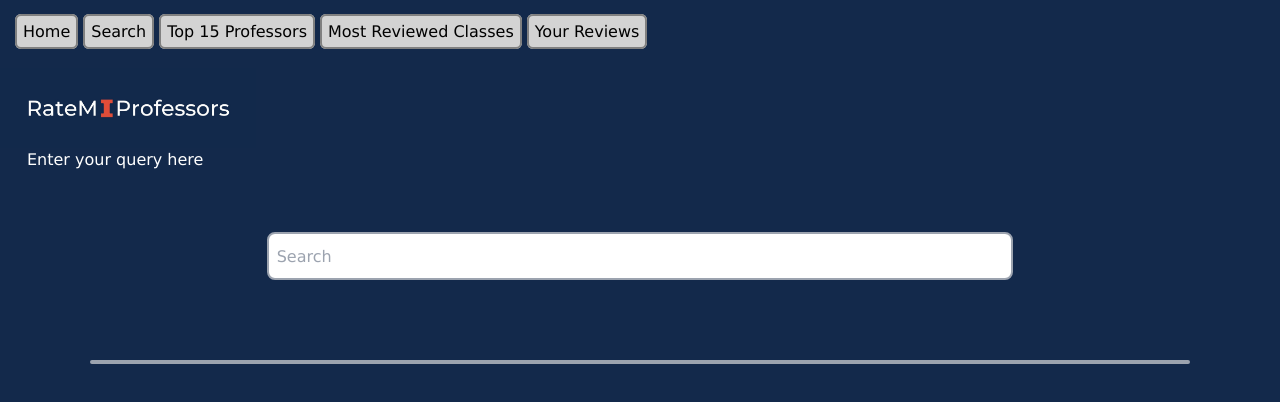
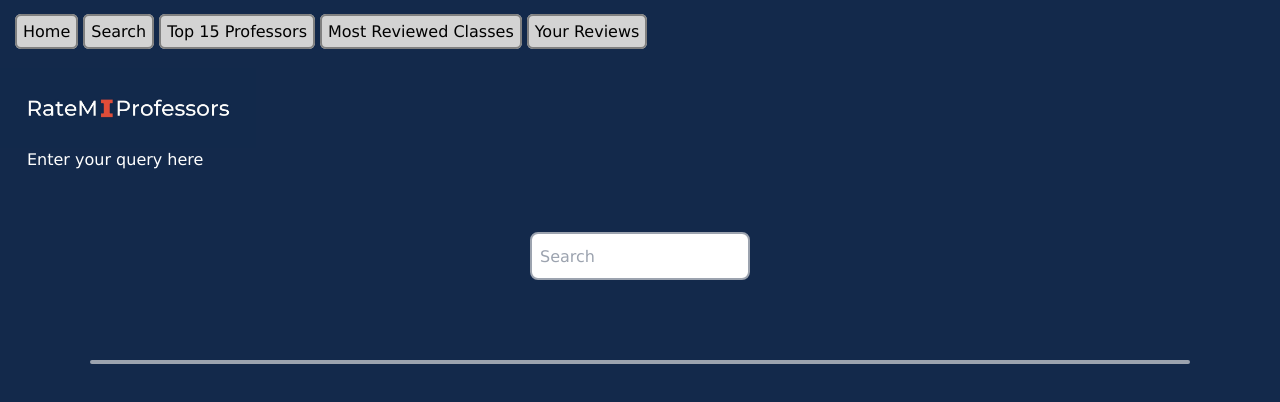
Before and after one commit to briannajzhang/RateMIProfessors, a React (Create React App) app: page /search in a window 1280 px wide. Shown: the top 402 px of the page. Built offline with nearby package versions, Linux system fonts and the light colour scheme.

Commit message:
fixed UI for search and reviews pages

```diff
--- a/src/Reviews.js
+++ b/src/Reviews.js
@@ -183,24 +183,27 @@
 
     return <body>
         <div className="logo"></div>
-        <section className="body">
+        <section className="body_txt">
             <div>
                 <div className="page_txt">
-                Your NetID: <input type="text" value={student} onChange={(e) => setStudent(e.target.value)} />
+                    <body>
+                        Your NetID:
+                    </body>
+                    <br />
+                    <input type="text" value={student} onChange={(e) => setStudent(e.target.value)} />
                 </div>
 
+                <div className="page_txt">
                 <div className="write-review">
-                    <div className="page_txt">
                     <br />
+                    <body>
                         Write a review:
+                    </body>
                     <br />
-                    </div>
-                    <div className="page_txt">
                     <select value={dept ?? "Select a department"} onChange={(e) => setDept(e.target.value)}>
                         <option value="">Select a department</option>
                         {depts.map(d => <option value={d.id}>{d.id + " - " + d.name}</option>)}
                     </select>
-                    </div>
                     {dept && <br />}
                     {dept && <select value={course ?? "Select a course"} onChange={(e) => setCourse(e.target.value)}>
                         <option value="">Select a course</option>
@@ -223,16 +226,25 @@
                             <p>{review ? "Update " : "Write "}Your Review:</p>
                             <textarea style={{ width: '70%', height: '150px' }} value={reviewInput} onChange={(e) => setReviewInput(e.target.value)} />
                             <br />
-                            Rating:<input type="number" value={ratingInput} onChange={(e) => setRatingInput(e.target.value)} />/5
+                            <p>
+                            Rating (out of 5):
+                            </p>
+                            <input type="number" value={ratingInput} onChange={(e) => setRatingInput(e.target.value)} />
                             <br />
                             <button className="border-2 border-gray-400 h-8 px-2 rounded-lg" onClick={() => { review ? updateReview() : addReview() }}>{review ? "Update" : "Post"}</button>
+                            <br />
                             {review && <button className="border-2 border-gray-400 h-8 px-2 rounded-lg" onClick={() => deleteReview()}>Remove</button>}
                         </div>
                     )}
                 </div>
+                </div>
                 <div className="existing-reviews">
+                    <body>
                     Your reviews:
+                    </body>
+
                     <br/>
+                    <body>
                         {reviews.map((r,i) => {
                             return <div className="existing-review-box" key={i}>
                                 <p>{`${r.courseNumber} - ${r.rating}/5`}</p>
@@ -240,6 +252,7 @@
                                 <p>{`${r.semester} - ${r.crn}`}</p>
                             </div>
                         })}
+                    </body>
                 </div>
             </div>
         </section>
--- a/src/Search.js
+++ b/src/Search.js
@@ -102,14 +102,16 @@
             <div className="logo"></div>
             <div className="page_txt"> Enter your query here </div>
             <div className="flex justify-center pt-10 pb-10">
+                <div className="body_txt">
                     <input
-                    className="border-2 border-gray-400 h-12 px-2 rounded-lg w-7/12"
+                        className="border-2 border-gray-400 h-12 px-2 rounded-lg w-100"
                         type="text"
                         placeholder="Search"
                         value={search}
                         onChange={(e) => setSearch(e.target.value)}
                         onKeyDown={onEnter}
                     />
+                </div>
             </div>
             <div className="flex justify-center">
                 <ResultCard results={results} />
--- a/src/Style.css
+++ b/src/Style.css
@@ -5,6 +5,15 @@
 }
 header {
     background-color:#002855;
+}
+
+p {
+    color: white;
+}
+
+.body_txt{
+    color: black;
+    font-family: 'Verdana';
 }
 
 .home {
```
Lines whose indentation alone changed are shown as unchanged.
